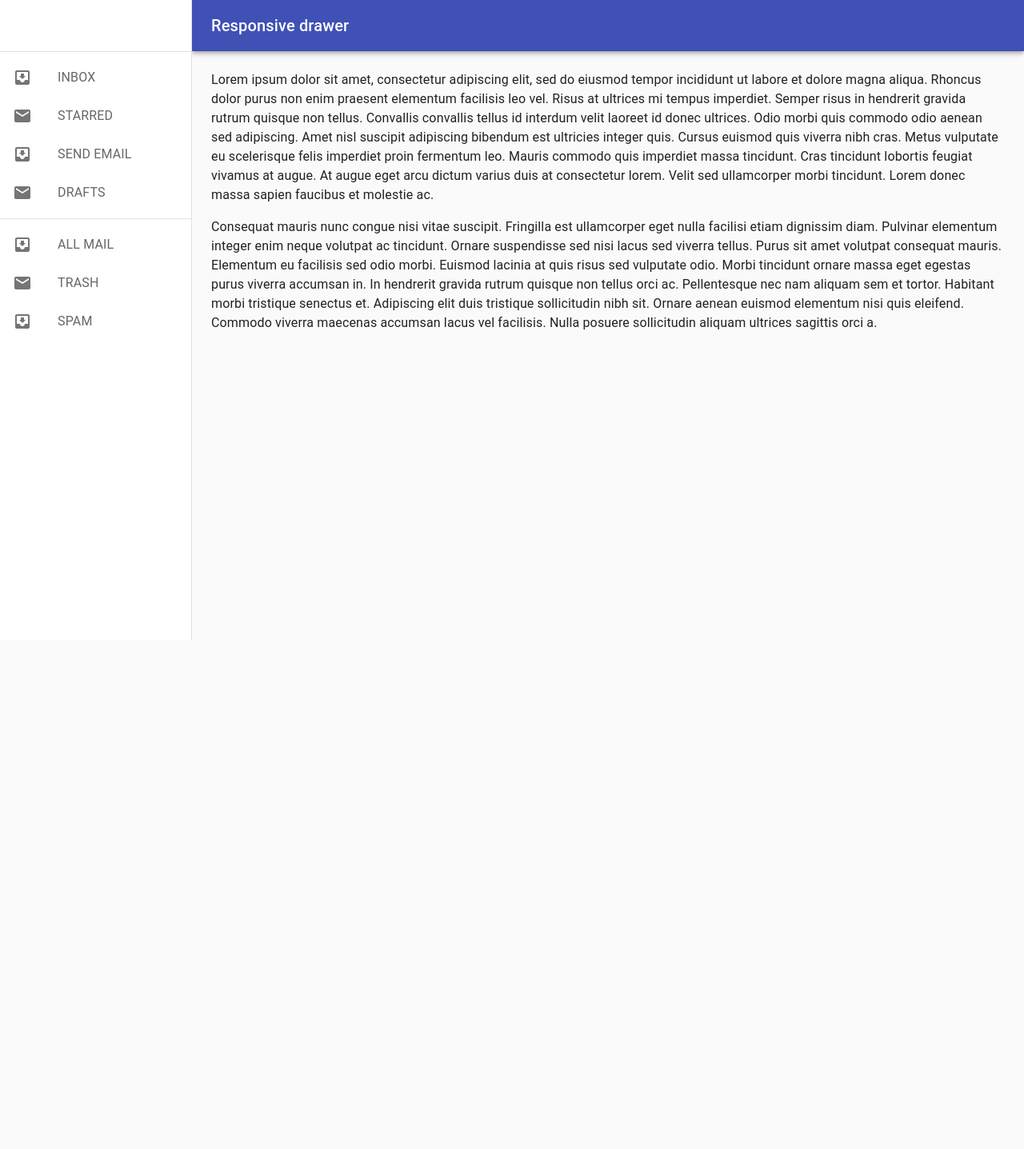
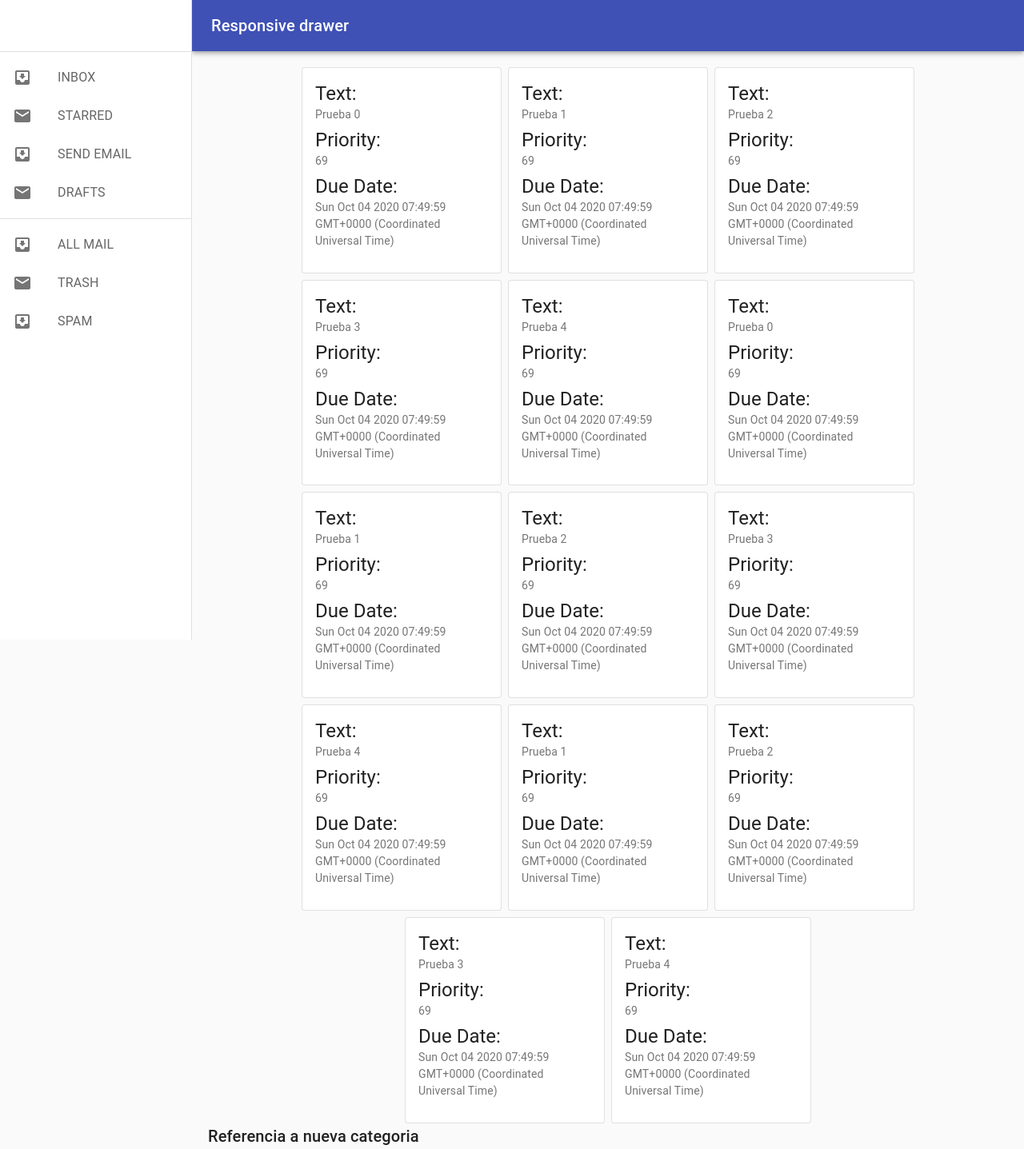
Before and after one commit to IETIM/Front-End, a React (Create React App) app: page /catalog in a window 1280 px wide. Shown: the whole page at 80% size. Before the commit the page ends 800 px from the top, so only its background shows below. Built offline with nearby package versions, Linux system fonts and the light colour scheme; a web font is replaced by a local one.

Commit message:
Añadiendo Cards y comienzo de filtro por categoria ;)

```diff
--- a/src/component/catalog/Catalog.js
+++ b/src/component/catalog/Catalog.js
@@ -14,54 +14,55 @@ import MailIcon from "@material-ui/icons/Mail";
 import MenuIcon from "@material-ui/icons/Menu";
 import Toolbar from "@material-ui/core/Toolbar";
 import Typography from "@material-ui/core/Typography";
+import Grid from "@material-ui/core/Grid";
+import { Todo } from "../todo/Todo";
 import { withStyles } from "@material-ui/core/styles";
 
 const drawerWidth = 240;
 
 const useStyles = (theme) => ({
   root: {
-    display: "flex"
+    display: "flex",
   },
   drawer: {
     [theme.breakpoints.up("sm")]: {
       width: drawerWidth,
-      flexShrink: 0
-    }
+      flexShrink: 0,
+    },
   },
   appBar: {
     [theme.breakpoints.up("sm")]: {
       width: `calc(100% - ${drawerWidth}px)`,
-      marginLeft: drawerWidth
-    }
+      marginLeft: drawerWidth,
+    },
   },
   menuButton: {
     marginRight: theme.spacing(2),
     [theme.breakpoints.up("sm")]: {
-      display: "none"
-    }
+      display: "none",
+    },
   },
   // necessary for content to be below app bar
   toolbar: theme.mixins.toolbar,
   drawerPaper: {
-    width: drawerWidth
+    width: drawerWidth,
   },
   content: {
     flexGrow: 1,
-    padding: theme.spacing(3)
-  }
+    padding: theme.spacing(3),
+  },
 });
 
 export class Catalog extends React.Component {
   constructor(props) {
     super(props);
     this.state = { mobileOpen: false };
-    console.log(props==undefined);
-
+    console.log(props == undefined);
   }
 
   render() {
     const { window } = this.props;
-    const  {classes}  = this.props;
+    const { classes } = this.props;
     console.log("clases::........");
     console.log(this.classes);
 
@@ -69,13 +70,14 @@ export class Catalog extends React.Component {
       this.setState({ mobileOpen: !this.state.mobileOpen });
     };
 
+
     const drawer = (
       <div>
         <div className={classes.toolbar} />
         <Divider />
         <List>
           {["Inbox", "Starred", "Send email", "Drafts"].map((text, index) => (
-            <ListItem button key={text}>
+            <ListItem button key={text}  component="a" href="#lol">
               <ListItemIcon>
                 {index % 2 === 0 ? <InboxIcon /> : <MailIcon />}
               </ListItemIcon>
@@ -129,10 +131,10 @@ export class Catalog extends React.Component {
               open={this.state.mobileOpen}
               onClose={handleDrawerToggle}
               classes={{
-                paper: classes.drawerPaper
+                paper: classes.drawerPaper,
               }}
               ModalProps={{
-                keepMounted: true // Better open performance on mobile.
+                keepMounted: true, // Better open performance on mobile.
               }}
             >
               {drawer}
@@ -141,7 +143,7 @@ export class Catalog extends React.Component {
           <Hidden xsDown implementation="css">
             <Drawer
               classes={{
-                paper: classes.drawerPaper
+                paper: classes.drawerPaper,
               }}
               variant="permanent"
               open
@@ -152,36 +154,117 @@ export class Catalog extends React.Component {
         </nav>
         <main className={classes.content}>
           <div className={classes.toolbar} />
-          <Typography paragraph>
-            Lorem ipsum dolor sit amet, consectetur adipiscing elit, sed do
-            eiusmod tempor incididunt ut labore et dolore magna aliqua. Rhoncus
-            dolor purus non enim praesent elementum facilisis leo vel. Risus at
-            ultrices mi tempus imperdiet. Semper risus in hendrerit gravida
-            rutrum quisque non tellus. Convallis convallis tellus id interdum
-            velit laoreet id donec ultrices. Odio morbi quis commodo odio aenean
-            sed adipiscing. Amet nisl suscipit adipiscing bibendum est ultricies
-            integer quis. Cursus euismod quis viverra nibh cras. Metus vulputate
-            eu scelerisque felis imperdiet proin fermentum leo. Mauris commodo
-            quis imperdiet massa tincidunt. Cras tincidunt lobortis feugiat
-            vivamus at augue. At augue eget arcu dictum varius duis at
-            consectetur lorem. Velit sed ullamcorper morbi tincidunt. Lorem
-            donec massa sapien faucibus et molestie ac.
-          </Typography>
-          <Typography paragraph>
-            Consequat mauris nunc congue nisi vitae suscipit. Fringilla est
-            ullamcorper eget nulla facilisi etiam dignissim diam. Pulvinar
-            elementum integer enim neque volutpat ac tincidunt. Ornare
-            suspendisse sed nisi lacus sed viverra tellus. Purus sit amet
-            volutpat consequat mauris. Elementum eu facilisis sed odio morbi.
-            Euismod lacinia at quis risus sed vulputate odio. Morbi tincidunt
-            ornare massa eget egestas purus viverra accumsan in. In hendrerit
-            gravida rutrum quisque non tellus orci ac. Pellentesque nec nam
-            aliquam sem et tortor. Habitant morbi tristique senectus et.
-            Adipiscing elit duis tristique sollicitudin nibh sit. Ornare aenean
-            euismod elementum nisi quis eleifend. Commodo viverra maecenas
-            accumsan lacus vel facilisis. Nulla posuere sollicitudin aliquam
-            ultrices sagittis orci a.
-          </Typography>
+
+          <Grid container spacing={1}>
+            <Grid container spacing={1} direction="row" justify="center" alignItems="baseline">
+
+              <Grid item xs="auto">
+                <Todo
+                  text="Prueba 0"
+                  priority="69"
+                  dueDate={new Date()}
+                />
+              </Grid>
+              <Grid item xs="auto">
+                <Todo
+                  text="Prueba 1"
+                  priority="69"
+                  dueDate={new Date()}
+                />
+              </Grid>
+              <Grid item xs="auto">
+                <Todo
+                  text="Prueba 2"
+                  priority="69"
+                  dueDate={new Date()}
+                />
+              </Grid>
+              <Grid item xs="auto">
+                <Todo
+                  text="Prueba 3"
+                  priority="69"
+                  dueDate={new Date()}
+                />
+              </Grid>
+              <Grid item xs="auto">
+                <Todo
+                  text="Prueba 4"
+                  priority="69"
+                  dueDate={new Date()}
+                />
+              </Grid>
+
+            <Grid item xs="auto">
+                <Todo
+                  text="Prueba 0"
+                  priority="69"
+                  dueDate={new Date()}
+                />
+              </Grid>
+              <Grid item xs="auto">
+                <Todo
+                  text="Prueba 1"
+                  priority="69"
+                  dueDate={new Date()}
+                />
+              </Grid>
+              <Grid item xs="auto">
+                <Todo
+                  text="Prueba 2"
+                  priority="69"
+                  dueDate={new Date()}
+                />
+              </Grid>
+              <Grid item xs="auto">
+                <Todo
+                  text="Prueba 3"
+                  priority="69"
+                  dueDate={new Date()}
+                />
+              </Grid>
+              <Grid item xs="auto">
+                <Todo
+                  text="Prueba 4"
+                  priority="69"
+                  dueDate={new Date()}
+                />
+              </Grid>
+              <Grid item xs="auto">
+                <Todo
+                  text="Prueba 1"
+                  priority="69"
+                  dueDate={new Date()}
+                />
+              </Grid>
+              <Grid item xs="auto">
+                <Todo
+                  text="Prueba 2"
+                  priority="69"
+                  dueDate={new Date()}
+                />
+              </Grid>
+              <Grid item xs="auto">
+                <Todo
+                  text="Prueba 3"
+                  priority="69"
+                  dueDate={new Date()}
+                />
+              </Grid>
+              <Grid item xs="auto">
+                <Todo
+                  text="Prueba 4"
+                  priority="69"
+                  dueDate={new Date()}
+                />
+              </Grid>
+
+            </Grid>
+            <a name="lol">
+            <Typography variant="h6" noWrap>
+              Referencia a nueva categoria
+            </Typography>
+            </a>
+          </Grid>
         </main>
       </div>
     );
--- /dev/null
+++ b/src/component/todo/Todo.js
@@ -0,0 +1,73 @@
+import React from "react";
+import { Card } from "@material-ui/core";
+import CardContent from "@material-ui/core/CardContent";
+import Typography from "@material-ui/core/Typography";
+import CardActionArea from "@material-ui/core/CardActionArea";
+export class Todo extends React.Component {
+  constructor(props) {
+    super(props);
+    this.state={isLoggedin:false};
+  }
+
+  render() {
+    const useStyles = {
+      root: {
+        width: "250px",
+        margin: "auto"
+      },
+      bullet: {
+        display: "inline-block",
+        margin: "0 2px",
+        transform: "scale(0.8)",
+      },
+      title: {
+        fontSize: 14,
+      },
+      pos: {
+        marginBottom: 12,
+      },
+    };
+    const classes = useStyles;
+
+    return (
+
+        <Card style={classes.root} variant="outlined">
+          <CardContent>
+            <CardActionArea>
+              <Typography variant="h5" component="h2">
+                Text:
+              </Typography>
+              <Typography
+                style={classes.title}
+                color="textSecondary"
+                gutterBottom
+              >
+                {this.props.text}
+              </Typography>
+              <Typography variant="h5" component="h2">
+                Priority:
+              </Typography>
+              <Typography
+                style={classes.title}
+                color="textSecondary"
+                gutterBottom
+              >
+                {this.props.priority}
+              </Typography>
+              <Typography variant="h5" component="h2">
+                Due Date:
+              </Typography>
+              <Typography
+                style={classes.title}
+                color="textSecondary"
+                gutterBottom
+              >
+                {this.props.dueDate.toString()}
+              </Typography>
+            </CardActionArea>
+          </CardContent>
+        </Card>
+
+    );
+  }
+}
```
